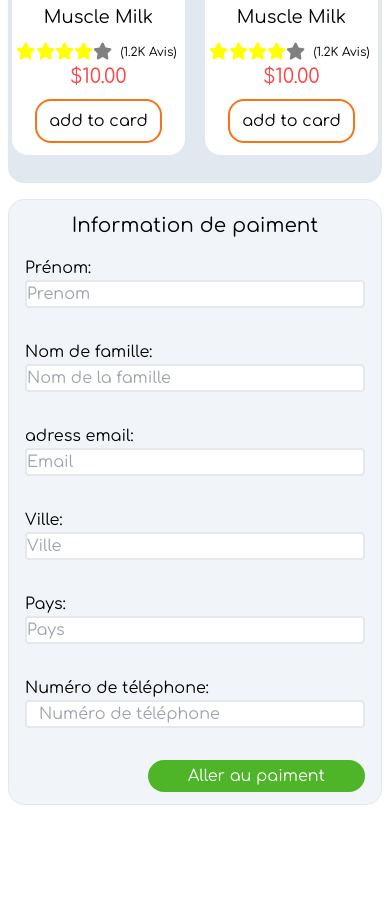
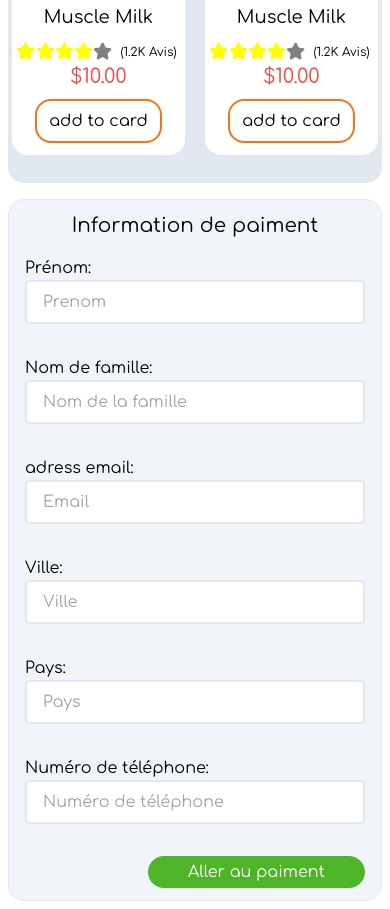
Before and after one commit to Mohammed-Ben-Cheikh/AUCHAN-Projet, a website: page pages/panier.html in a window 390 px wide. Shown: the part 753-1662 px from the top of the page. Before the commit the page ends 1566 px from the top, so only its background shows below. Drawn offline with Linux system fonts and the light colour scheme.

Commit message:
feat:(SCRUM-73) the form is now responsive

```diff
--- a/pages/panier.html
+++ b/pages/panier.html
@@ -173,30 +173,30 @@
     <div class="px-2 py-2">
         <div class="bg-slate-100  border rounded-[1rem] px-4 py-3">
             <h1 class="text-center text-xl">Information de paiment</h1>
-            <form class="space-y-8 mt-4 lg:flex lg:flex-col md:items-center lg:items-center">
+            <form class="space-y-8 mt-4 lg:flex lg:flex-col lg:items-center md:flex md:flex-col md:items-center">
                 <div class="flex flex-col md:w-1/2 lg:w-1/3">
                     <label>Prénom: </label>
-                    <input class="border-2 focus:border-orange-500 rounded" type="text" placeholder="Prenom" required>
+                    <input class="border-2 focus:border-orange-500 rounded py-2 px-4" type="text" placeholder="Prenom" required>
                 </div>
                 <div class="flex flex-col md:w-1/2 lg:w-1/3">
                     <label>Nom de famille: </label>
-                    <input class="border-2 focus:border-orange-500 rounded" type="text" placeholder="Nom de la famille" required>
+                    <input class="border-2 focus:border-orange-500 rounded py-2 px-4" type="text" placeholder="Nom de la famille" required>
                 </div>
                 <div class="flex flex-col md:w-1/2 lg:w-1/3">
                     <label>adress email: </label>
-                    <input class="border-2 focus:border-orange-500 rounded" type="email" placeholder="Email" required>
+                    <input class="border-2 focus:border-orange-500 rounded py-2 px-4" type="email" placeholder="Email" required>
                 </div>
                 <div class="flex flex-col md:w-1/2 lg:w-1/3">
                     <label>Ville: </label>
-                    <input class="border-2 focus:border-orange-500 rounded" type="text" placeholder="Ville" required>
+                    <input class="border-2 focus:border-orange-500 rounded py-2 px-4" type="text" placeholder="Ville" required>
                 </div>
                 <div class="flex flex-col md:w-1/2 lg:w-1/3">
                     <label>Pays: </label>
-                    <input class="border-2 focus:border-orange-500 rounded" type="text" placeholder="Pays" required>
+                    <input class="border-2 focus:border-orange-500 rounded py-2 px-4" type="text" placeholder="Pays" required>
                 </div>
                 <div class="flex flex-col md:w-1/2 lg:w-1/3">
                     <label>Numéro de téléphone:</label>
-                    <input class="border-2 focus:border-orange-500 rounded px-3" type="text" placeholder="Numéro de téléphone" required>
+                    <input class="border-2 focus:border-orange-500 rounded px-3 py-2 px-4" type="text" placeholder="Numéro de téléphone" required>
                 </div>
                 <div class="flex justify-end">
                     <button class="bg-LimeGreen rounded-[1rem] px-10 py-1 text-white">Aller au paiment</button>
```
Also changed, not shown: src/output.css.
